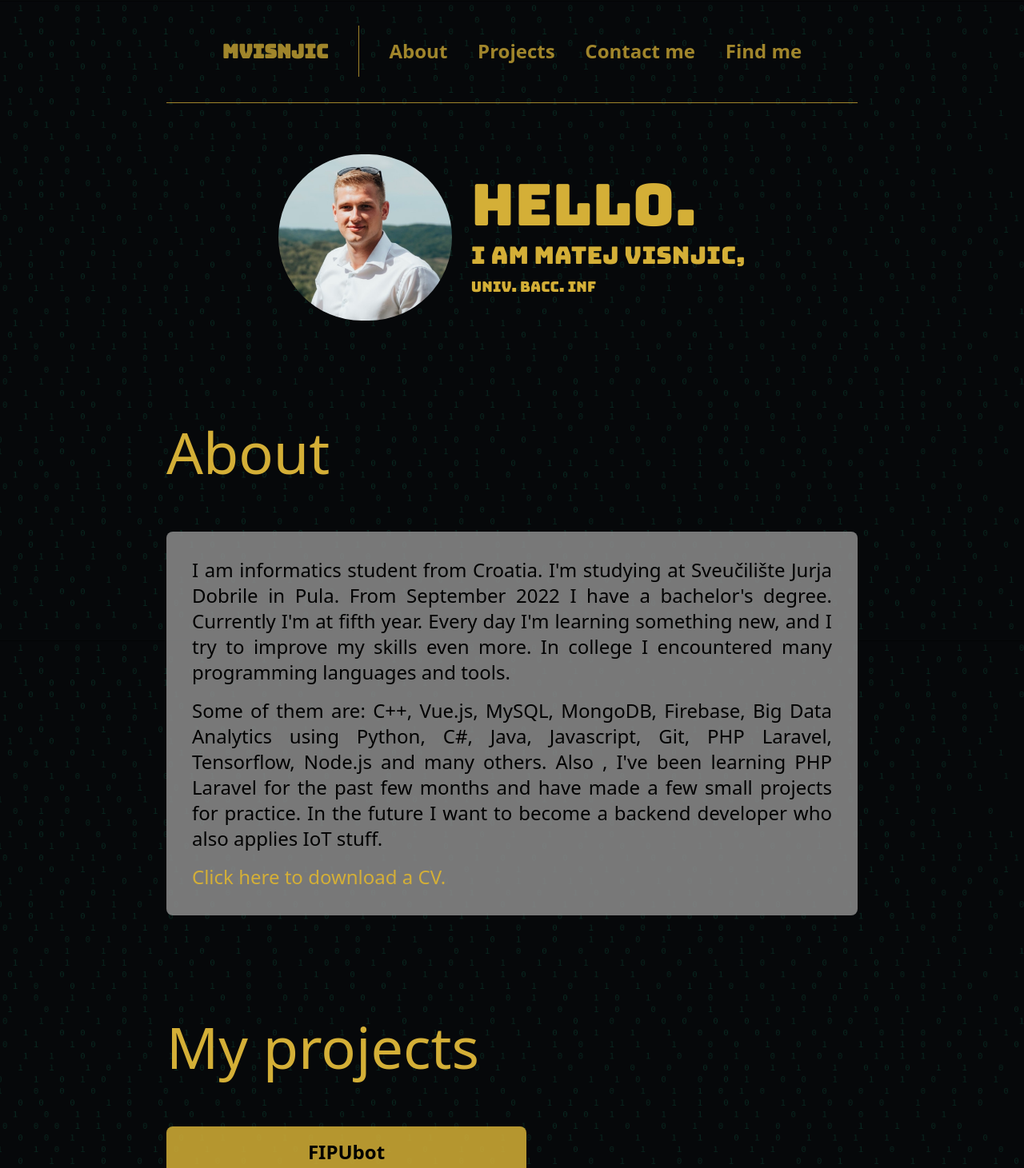
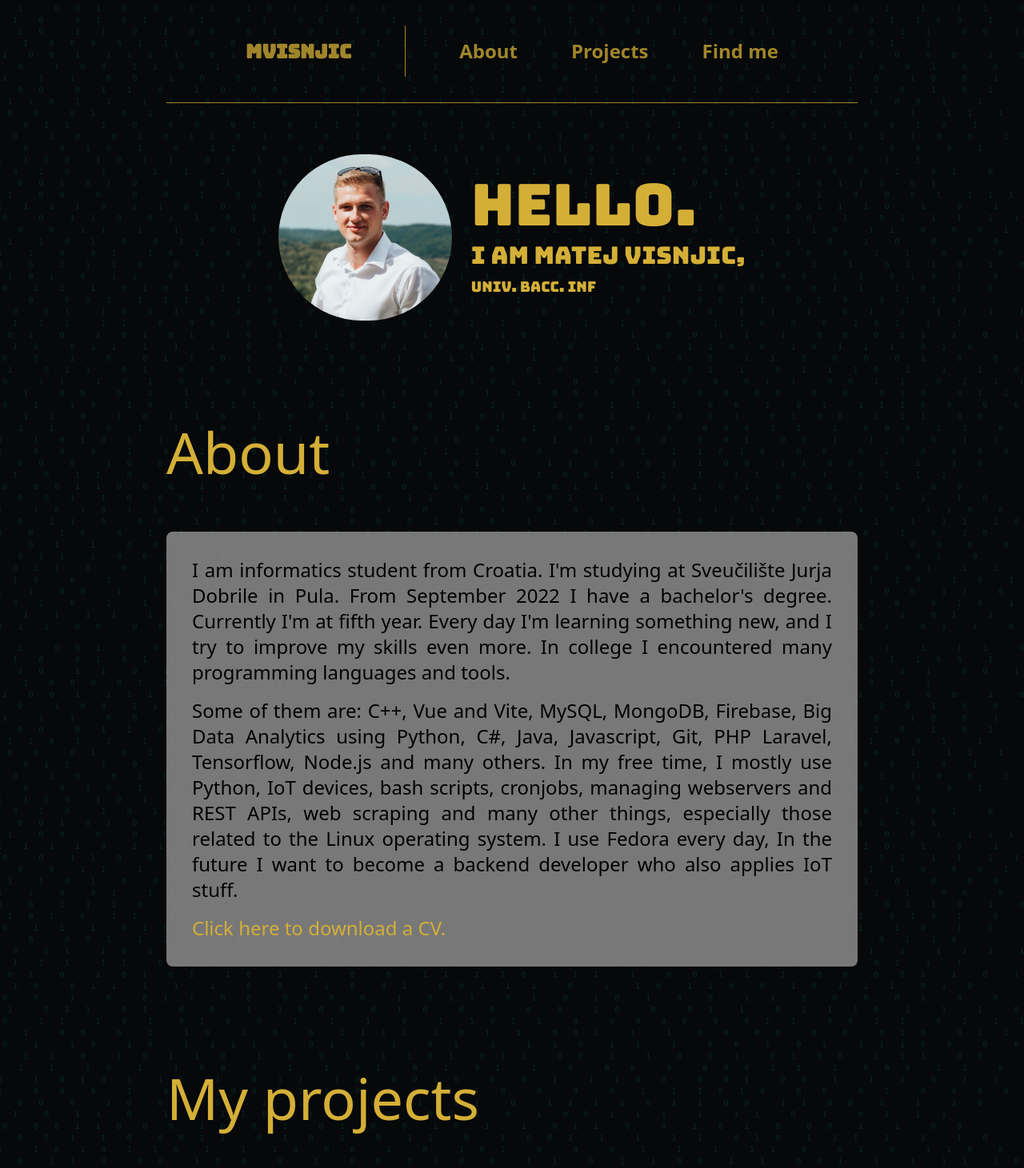
Before and after one commit to mvisnjic/mvisnjic.github.io, a Vue app: page / in a window 1280 px wide. Shown: the top 1461 px of the page at 80% size. Built offline with nearby package versions, Linux system fonts and the light colour scheme.

Commit message:
Update CV, removed contact me

```diff
--- a/src/components/appHeader.vue
+++ b/src/components/appHeader.vue
@@ -80,11 +80,11 @@
                     Projects
                 </button>
                 </div>
-                <div>
+                <!-- <div>
                 <button @click="scrollContact">
                     Contact me
                 </button>
-                </div>
+                </div> -->
                 <div>
                 <button @click="scrollFindMe">
                     Find me
--- a/src/views/indexScreen.vue
+++ b/src/views/indexScreen.vue
@@ -19,8 +19,10 @@
                         Every day I'm learning something new, and I try to improve my skills even more.
                         In college I encountered many programming languages and tools.
                     </p>
-                    <p> Some of them are: C++, Vue.js, MySQL, MongoDB, Firebase, Big Data Analytics using Python, C#, Java, Javascript, Git, PHP Laravel, Tensorflow, Node.js and many others.
-                        Also , I've been learning PHP Laravel for the past few months and have made a few small projects for practice.
+                    <p> Some of them are: C++, Vue and Vite, MySQL, MongoDB, Firebase, Big Data Analytics using Python, C#, Java, Javascript, Git, PHP Laravel, Tensorflow, Node.js and many others.
+                        In my free time, I mostly use Python, IoT devices, bash scripts, cronjobs,
+                        managing webservers and REST APIs, web scraping and many other things,
+                        especially those related to the Linux operating system. I use Fedora every day,
                         In the future I want to become a backend developer who also applies IoT stuff.
                     </p>
                     <a href="/files/CV-en.pdf" download>
@@ -43,12 +45,12 @@
                 <projects name="Age and gender prediction using CNN" about="Age and gender prediction using convolutional neural network" languages="Python, tensorflow" team="1" githubLink="https://github.com/mvisnjic/age-and-gender-prediction-using-CNN" linkName="mvisnjic/age-gender-prediction" appLink=""/>
             </div>
         </div>
-        <div id="contact" class="w-full space-y-12 lg:space-y-16">
+        <!-- <div id="contact" class="w-full space-y-12 lg:space-y-16">
             <div class="text-4xl lg:text-7xl text-[#D4AF37]">Contact me</div>
             <div class="flex lg:justify-start flex-col items-center lg:flex-row lg:flex-wrap gap-9 lg:gap-18">
                 <contact />
             </div>
-        </div>
+        </div> -->
 
     </div>
 </template>
```
Also changed, not shown: 1 other file (tests, documents, lock files or other folders).
